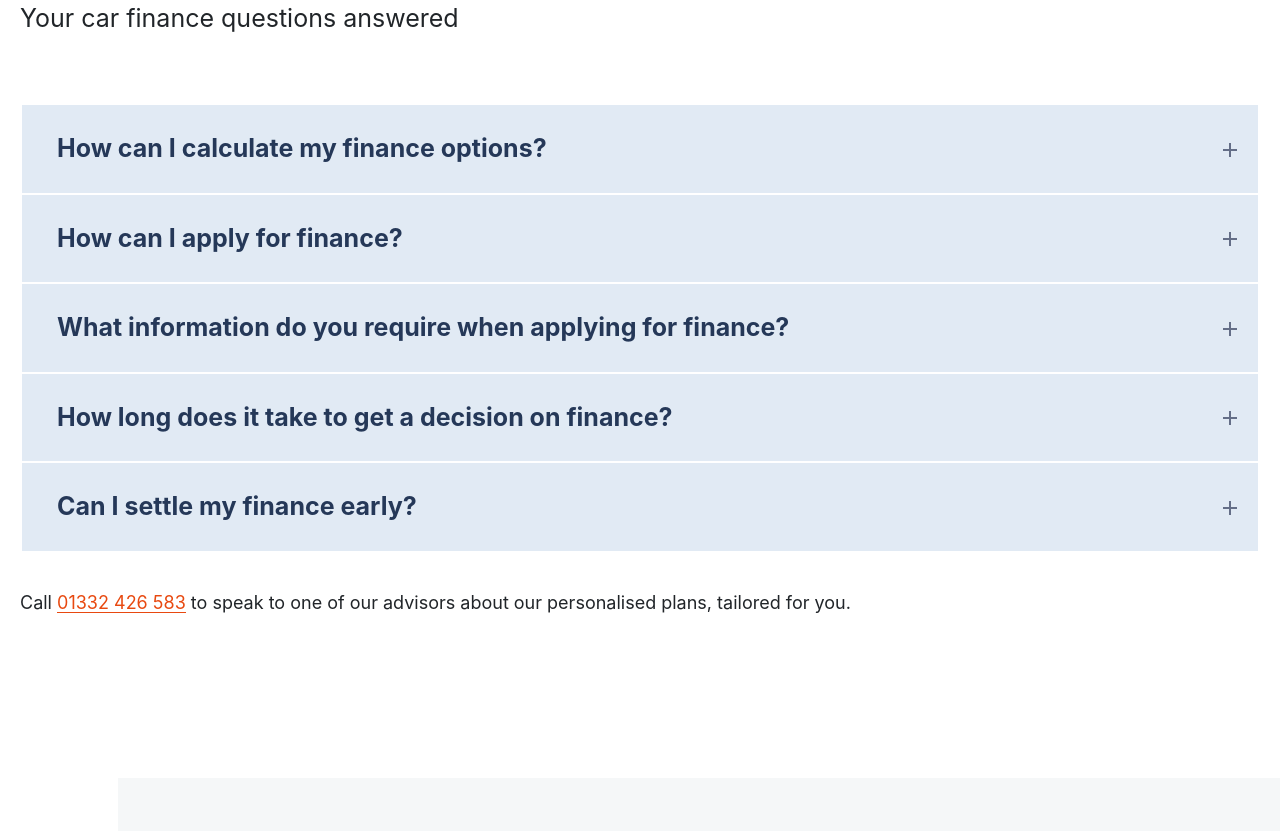
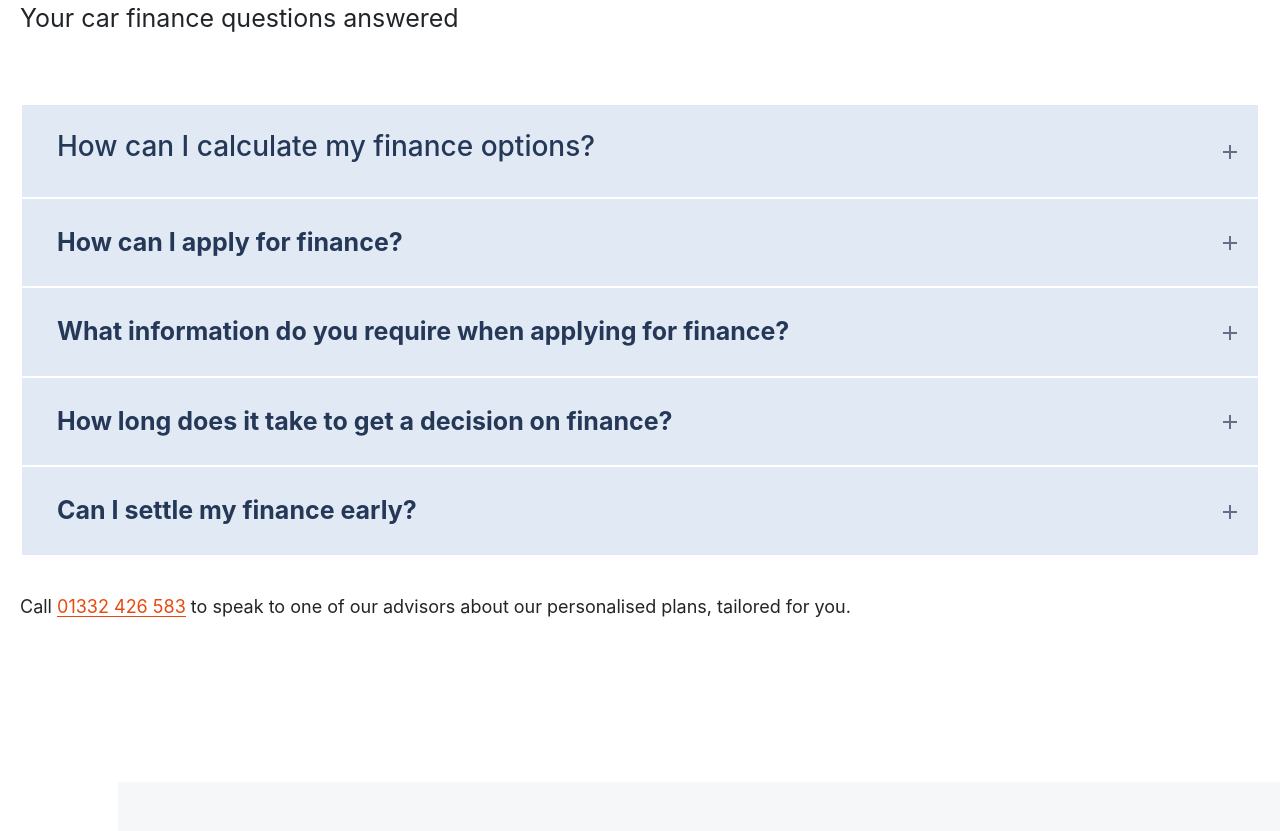
Before and after one commit to robawills/motorpoint, a website: page index.html in a window 1280 px wide. Shown: the part 3160-3991 px from the top of the page. Drawn offline with nearby package versions, Linux system fonts and the light colour scheme.

Commit message:
Test buttons

```diff
--- a/index.html
+++ b/index.html
@@ -172,7 +172,7 @@
             <div class="card  c-question-answer__card">
               <div class="card-header  c-question-answer__card-header" id="headingOne">
                   <button class="btn-link  c-question-answer__btn  c-question-answer__padding  collapsed" role="button" type="button" data-toggle="collapse" data-target="#collapseOne" aria-expanded="false" aria-controls="collapseOne">
-                    <span class="c-question-answer__title">How can I calculate my finance options?</span>
+                    <h3 class="c-question-answer__title">How can I calculate my finance options?</h3>
                     <span class="c-question-answer__open">
                     </span>
                   </button>
```
